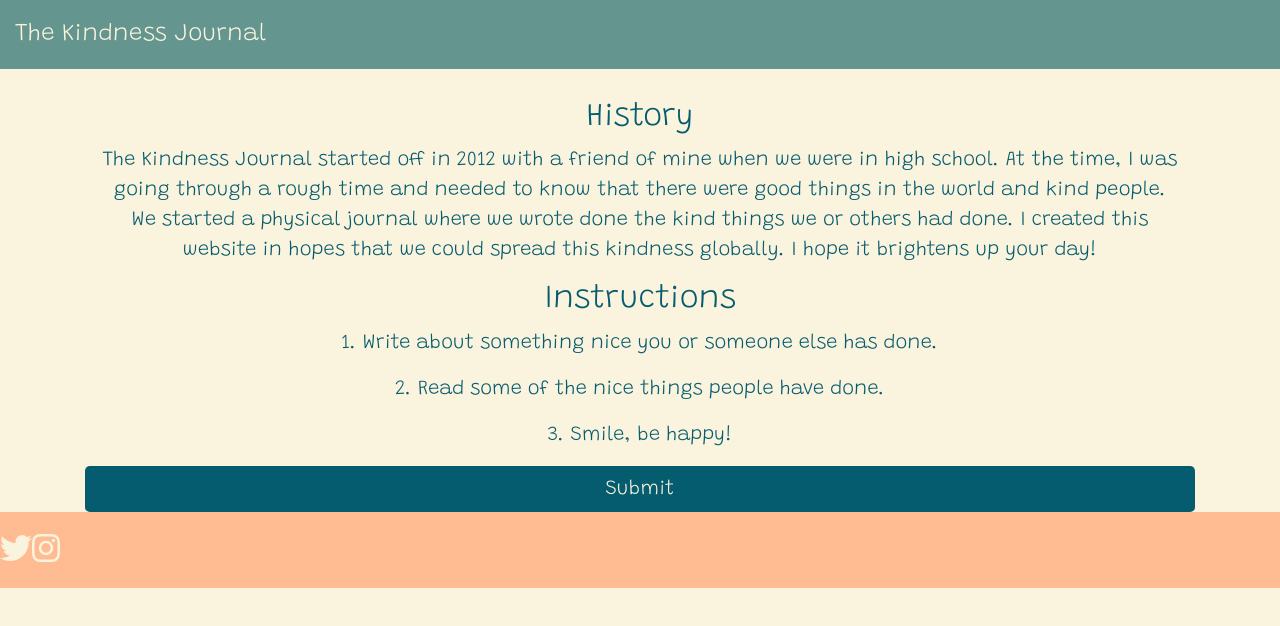
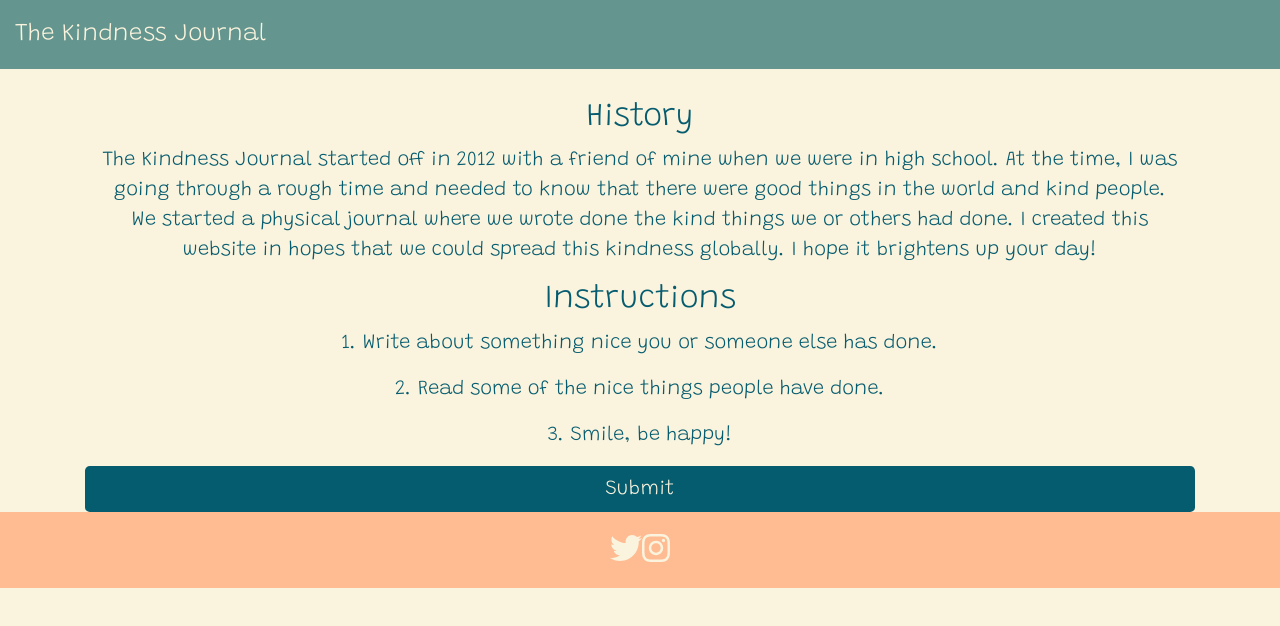
Before and after one commit to op1346/kindnessjournal, a React (Create React App) app: page / in a window 1280 px wide. Shown: the top 626 px of the page. Built offline with nearby package versions, Linux system fonts and the light colour scheme.

Commit message:
open social media links in new tabs

```diff
--- a/src/App.css
+++ b/src/App.css
@@ -57,11 +57,11 @@ textarea {
   background: #ffbb91;
   padding: 20px 0;
   margin-bottom: 30px;
+  text-align: center;
 }
 
 .instagram {
   color: #faf3dd;
-  align-content: center;
 }
 .instagram:hover {
   color: #065c6f;
@@ -69,7 +69,6 @@ textarea {
 
 .twitter {
   color: #faf3dd;
-  align-content: center;
 }
 
 .twitter:hover {
--- a/src/components/Footer.js
+++ b/src/components/Footer.js
@@ -8,10 +8,10 @@ import {
 function Footer () {
   return (
     <div className="footer">
-      <a href="https://www.twitter.com/KindnessJrnl" className="twitter">
+      <a href="https://www.twitter.com/KindnessJrnl" target="_blank" className="twitter">
         <FontAwesomeIcon icon={faTwitter} size="2x" />
       </a>
-      <a href="https://www.instagram.com/the_kindness_journal" className="instagram">
+      <a href="https://www.instagram.com/the_kindness_journal" target="_blank" className="instagram">
         <FontAwesomeIcon icon={faInstagram} size="2x" />
       </a>
     </div>
```
